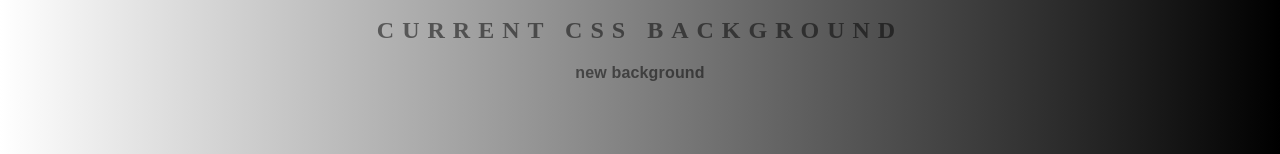
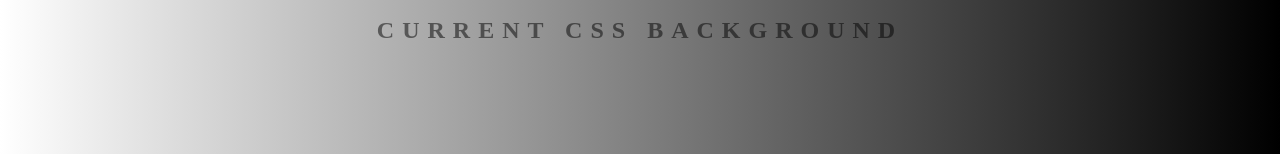
Before and after one commit to MartinaMarkov/background-generator, a plain HTML site: page index.html in a window 1280 px wide. Shown: the part 235-389 px from the top of the page. Drawn offline with Linux system fonts and the light colour scheme.

Commit message:
html changes

```diff
--- a/index.html
+++ b/index.html
@@ -9,7 +9,7 @@
 	<input class="color1" type="color" name="color1" value="#000000">
 	<input class="color2" type="color" name="color2" value="#ffffff">
 	<h2>Current CSS background</h2>
-	<h3>new background</h3>
+	<h3></h3>
 <script type="text/javascript" src="main.js"></script>
 </body>
 </html>
```
